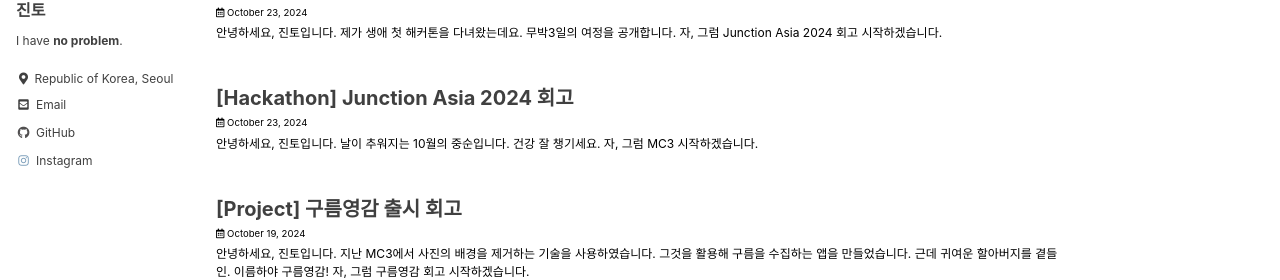
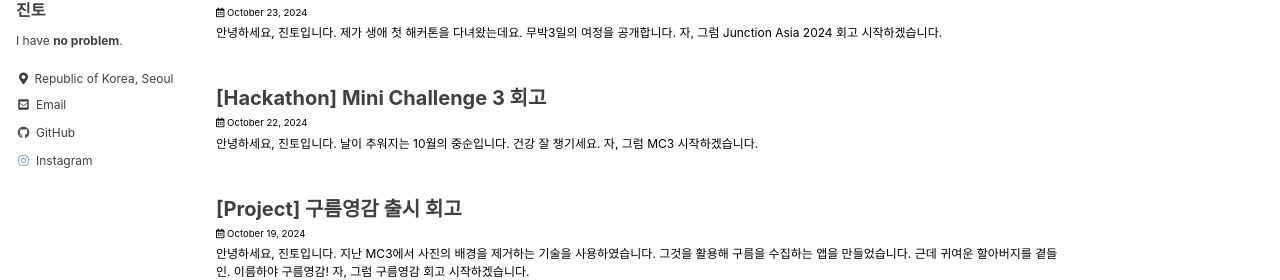
Before and after one commit to j1nt0/j1nt0.github.io, a Jekyll site: the page built from index.html, in a window 1280 px wide and 930 px high. Shown: the part 200-480 px from the top of the window. Built offline with Jekyll 4.4.1, drawn with Linux system fonts in a browser that asks for light colours; cached includes are drawn as plain includes; the list of posts is cut into pages by our own code.

Commit message:
update post

```diff
--- a/_posts/Hackathon/2024-10-10-Junction Asia 2024.md
+++ b/_posts/Hackathon/2024-10-10-Mini Challenage 3.md
@@ -1,13 +1,13 @@
 ---
-title: "[Hackathon] Junction Asia 2024 회고"
+title: "[Hackathon] Mini Challenge 3 회고"
 
 categories:
   - Hackathon
 tags:
   - [Hackathon]
 
-date: 2024-10-23
-last_modified_at: 2024-10-23
+date: 2024-10-22
+last_modified_at: 2024-10-22
 ---
 
 > 안녕하세요, 진토입니다. 날이 추워지는 10월의 중순입니다. 건강 잘 챙기세요.<br>
```
Also changed, not shown: 2 other files.
